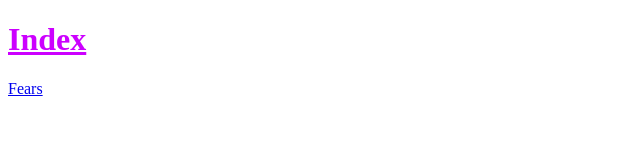
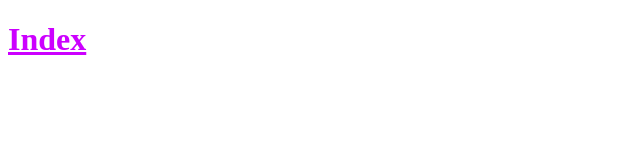
Before and after one commit to sudo-Sentiq/Html, a plain HTML site: page Stupid Wiki/Index.html in a window 1280 px wide. Shown: the full height of the page, 0-640 px from the left. Drawn offline with Linux system fonts and the light colour scheme; files whose address does not match are found by name.

Commit message:
Update Index.html

```diff
--- a/Stupid Wiki/Index.html
+++ b/Stupid Wiki/Index.html
@@ -9,7 +9,7 @@
 </head>
 <body>
     <h1><u>Index</u></h1>
-    <a href="Fears.html">Fears</a>
+
 
 </body>
 </html>
```
